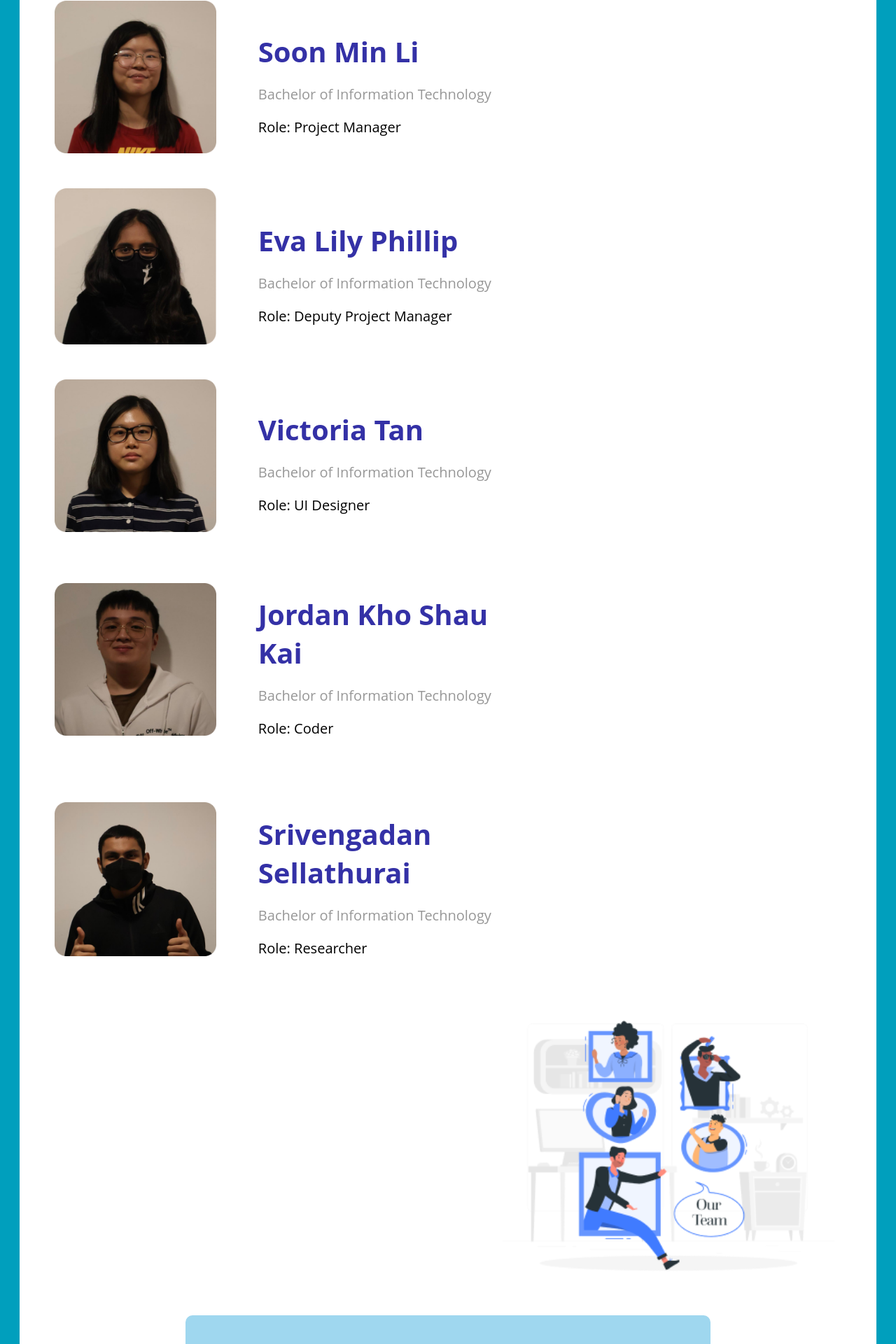
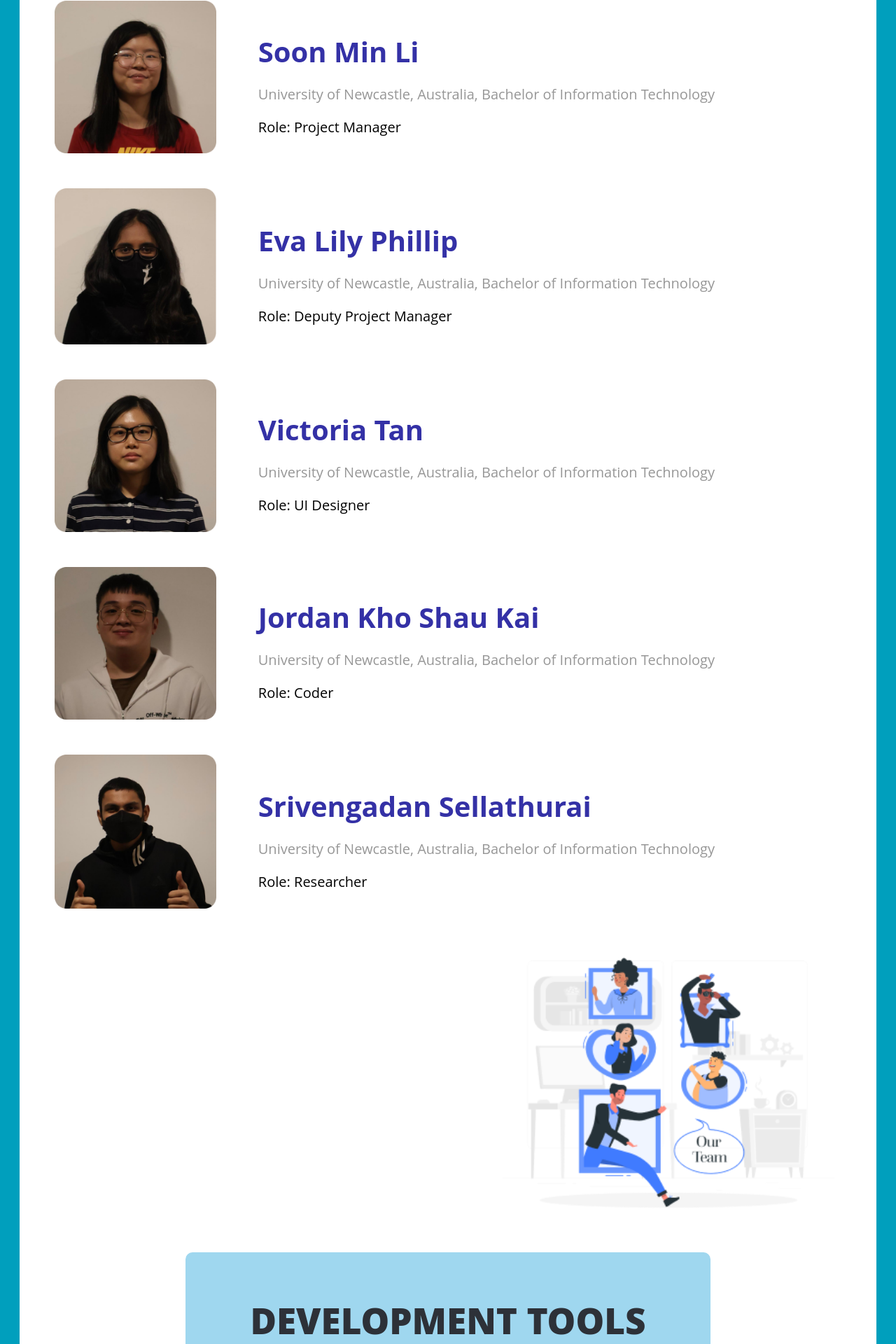
Before and after one commit to minli3110/techcode, a PHP site: page /posts/AboutUs.php in a window 1280 px wide. Shown: the part 1367-3287 px from the top of the page at 70% size. Run offline with PHP 8.4, Linux system fonts and the light colour scheme.

Commit message:
Add files via upload

```diff
--- a/posts/AboutUs.php
+++ b/posts/AboutUs.php
@@ -54,7 +54,7 @@ $content = '<!DOCTYPE html>
 							<img src="images/pm_img.png" alt="pm_img">
 							<div class="team_info">
 								<h3>Soon Min Li</h3>
-								<p style="color:#979797">Bachelor of Information Technology</p>
+								<p style="color:#979797">University of Newcastle, Australia, Bachelor of Information Technology</p>
 								<p>Role: Project Manager</p>
 							</div>
 						</div>
@@ -63,7 +63,7 @@ $content = '<!DOCTYPE html>
 							<img src="images/dpm_img.png" alt="pm_img">
 							<div class="team_info">
 								<h3>Eva Lily Phillip</h3>
-								<p style="color:#979797">Bachelor of Information Technology</p>
+								<p style="color:#979797">University of Newcastle, Australia, Bachelor of Information Technology</p>
 								<p>Role: Deputy Project Manager</p>
 							</div>
 						</div>
@@ -72,7 +72,7 @@ $content = '<!DOCTYPE html>
 							<img src="images/uid_img.png" alt="pm_img">
 							<div class="team_info">
 								<h3>Victoria Tan</h3>
-								<p style="color:#979797">Bachelor of Information Technology</p>
+								<p style="color:#979797">University of Newcastle, Australia, Bachelor of Information Technology</p>
 							  	<p>Role: UI Designer </p>
 							</div>
 						</div>
@@ -82,7 +82,7 @@ $content = '<!DOCTYPE html>
 							<img src="images/c_img.png" alt="pm_img">
 							<div class="team_info">
 								<h3>Jordan Kho Shau Kai</h3>
-								<p style="color:#979797">Bachelor of Information Technology</p>
+								<p style="color:#979797">University of Newcastle, Australia, Bachelor of Information Technology</p>
 							  	<p>Role: Coder</p>
 							</div>
 						</div>
@@ -91,7 +91,7 @@ $content = '<!DOCTYPE html>
 							<img src="images/r_img.png" alt="pm_img">
 							<div class="team_info">
 								<h3>Srivengadan Sellathurai</h3>
-								<p style="color:#979797"> Bachelor of Information Technology</p>
+								<p style="color:#979797">University of Newcastle, Australia, Bachelor of Information Technology</p>
 							  	<p>Role: Researcher</p>
 							</div>
 						</div>
@@ -146,6 +146,7 @@ $content = '<!DOCTYPE html>
 	</body>
 </html>
 
+
 ';
 ?>
 <!DOCTYPE html>
```
